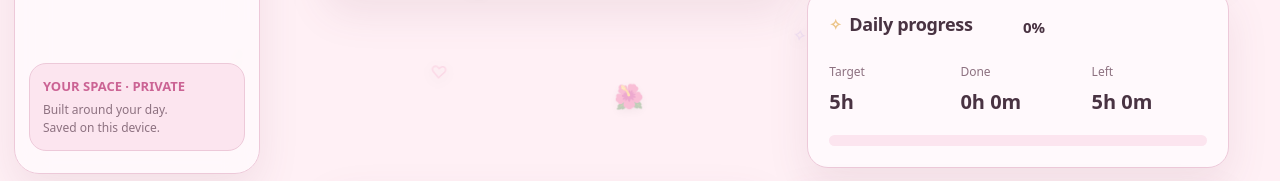
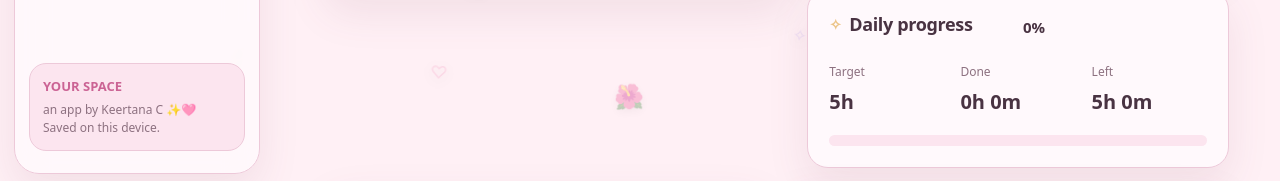
Before and after one commit to keertana2984/HocusFocus, a plain HTML site: page index.html in a window 1280 px wide. Shown: the part 612-793 px from the top of the page. Drawn offline with Linux system fonts and the light colour scheme.

Commit message:
Update index.html
added my name

```diff
--- a/index.html
+++ b/index.html
@@ -128,7 +128,7 @@ body[data-theme="noirpink"]{--bg:#050505;--panel:#111012;--panel2:#1b1519;--line
 <body data-theme="pink">
 <div class="app">
 <div class="life-garden" id="lifeGarden" aria-hidden="true"></div>
-<aside class="sidebar"><div class="brand"><svg class="brand-icon" viewBox="0 0 40 40" aria-hidden="true"><path d="M8 27C8 15 18 7 32 8C32 21 24 32 12 32C10 31 8 29 8 27Z" fill="#83ad91"/><path d="M11 31C17 24 23 18 30 12" fill="none" stroke="#47785a" stroke-width="2" stroke-linecap="round"/><path d="M7 8L8.5 4L10 8L14 9.5L10 11L8.5 15L7 11L3 9.5Z" fill="#e99ab9"/><path d="M30 29V22M26.5 25.5H33.5" stroke="#d99ab4" stroke-width="2" stroke-linecap="round"/><path d="M28 4L29 1L30 4L33 5L30 6L29 9L28 6L25 5Z" fill="#e7c16e"/></svg><span class="brand-word">Hocus<span>Focus</span></span></div><nav class="nav" id="nav"></nav><div class="side-foot"><b>YOUR SPACE · PRIVATE</b>Built around your day.<br>Saved on this device.</div></aside>
+<aside class="sidebar"><div class="brand"><svg class="brand-icon" viewBox="0 0 40 40" aria-hidden="true"><path d="M8 27C8 15 18 7 32 8C32 21 24 32 12 32C10 31 8 29 8 27Z" fill="#83ad91"/><path d="M11 31C17 24 23 18 30 12" fill="none" stroke="#47785a" stroke-width="2" stroke-linecap="round"/><path d="M7 8L8.5 4L10 8L14 9.5L10 11L8.5 15L7 11L3 9.5Z" fill="#e99ab9"/><path d="M30 29V22M26.5 25.5H33.5" stroke="#d99ab4" stroke-width="2" stroke-linecap="round"/><path d="M28 4L29 1L30 4L33 5L30 6L29 9L28 6L25 5Z" fill="#e7c16e"/></svg><span class="brand-word">Hocus<span>Focus</span></span></div><nav class="nav" id="nav"></nav><div class="side-foot"><b>YOUR SPACE</b>an app by Keertana C ✨🩷<br>Saved on this device.</div></aside>
 <main class="main"><header class="top"><div><div class="eyebrow">A little progress, every day</div><h1 id="greeting">Welcome back.</h1><p class="sub" id="subtitle">Your goals, your pace, your space.</p></div><div class="top-actions"><select class="theme-quick" id="quickTheme" aria-label="Change theme"><option value="pink">🌸 Pastel pink</option><option value="midnight">🌙 Midnight</option><option value="light">☁️ Porcelain &amp; beige</option><option value="mono">◐ Ink &amp; pearl</option><option value="noirpink">🖤 Noir rose</option></select><span class="datepill" id="todayDate"></span></div></header><div id="view"></div></main>
 </div><div class="toast" id="toast" role="status"></div>
 <script>
```
